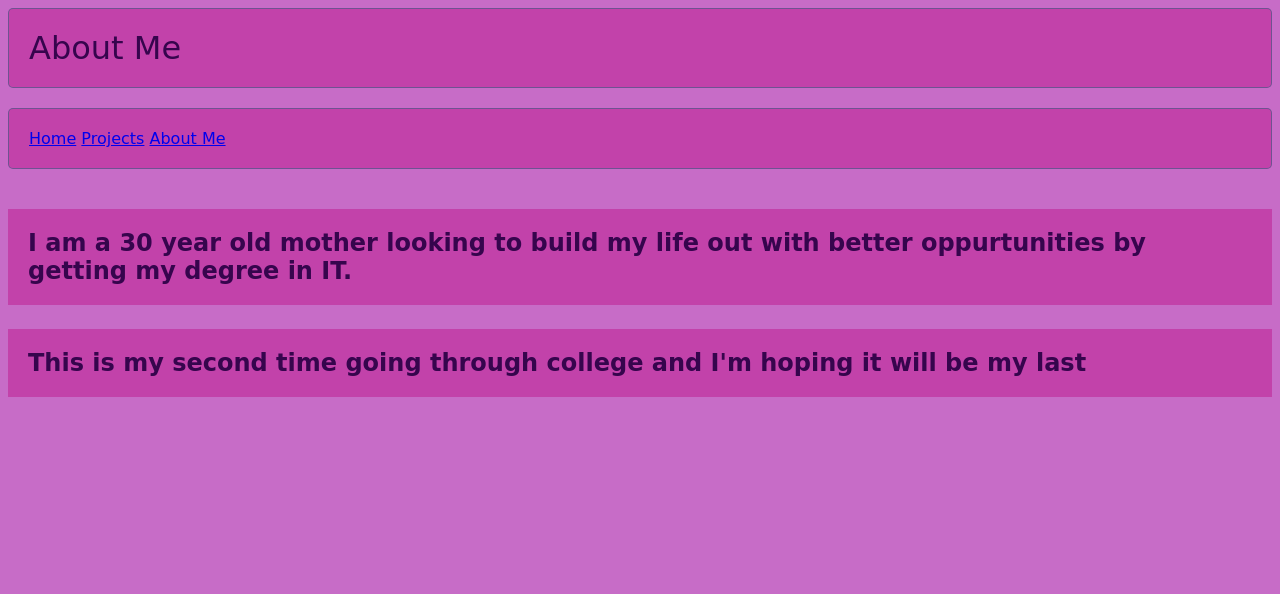
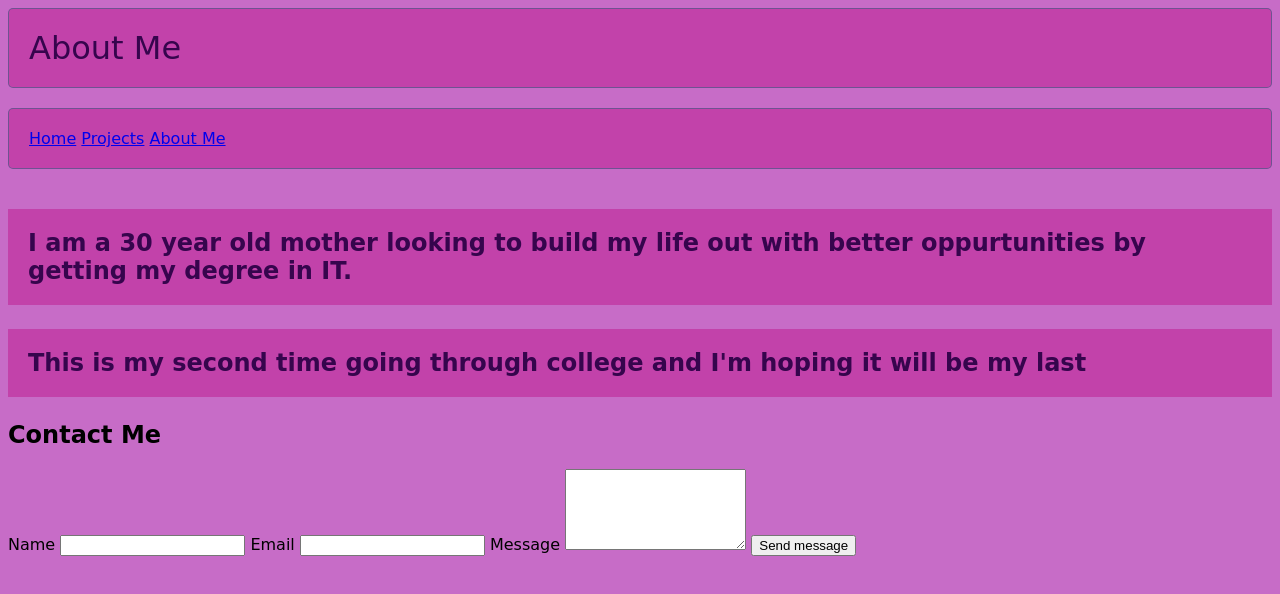
Before and after one commit to Cheyenne-Lawson/my-first-website, a plain HTML site: page about.html in a window 1280 px wide. Drawn offline with Linux system fonts and the light colour scheme; a web font is replaced by a local one.

Commit message:
Update about.html
added contact sheet

```diff
--- a/about.html
+++ b/about.html
@@ -3,7 +3,7 @@
 <head>
      <link rel="stylesheet" href="style.css">
     <header>About Me</header>
-     <Title>About Me</Title>
+    <title>About Me</title>
 </head>
 <body>
     <nav="Main Navigation">
@@ -17,5 +17,20 @@
 </p></h1>
 <h2> <p>This is my second time going through college and I'm hoping it will be my last
 </p> </h2>
+<section class="contact">
+    <h2>Contact Me</h2>
+    <form action="/contact" method="post">
+        <label for="name">Name</label>
+        <input id="name" name="name" type="text" required>
+
+        <label for="email">Email</label>
+        <input id="email" name="email" type="email" required>
+
+        <label for="message">Message</label>
+        <textarea id="message" name="message" rows="5" required></textarea>
+
+        <button type="submit">Send message</button>
+    </form>
+</section>
 </body>
 </html>
```
